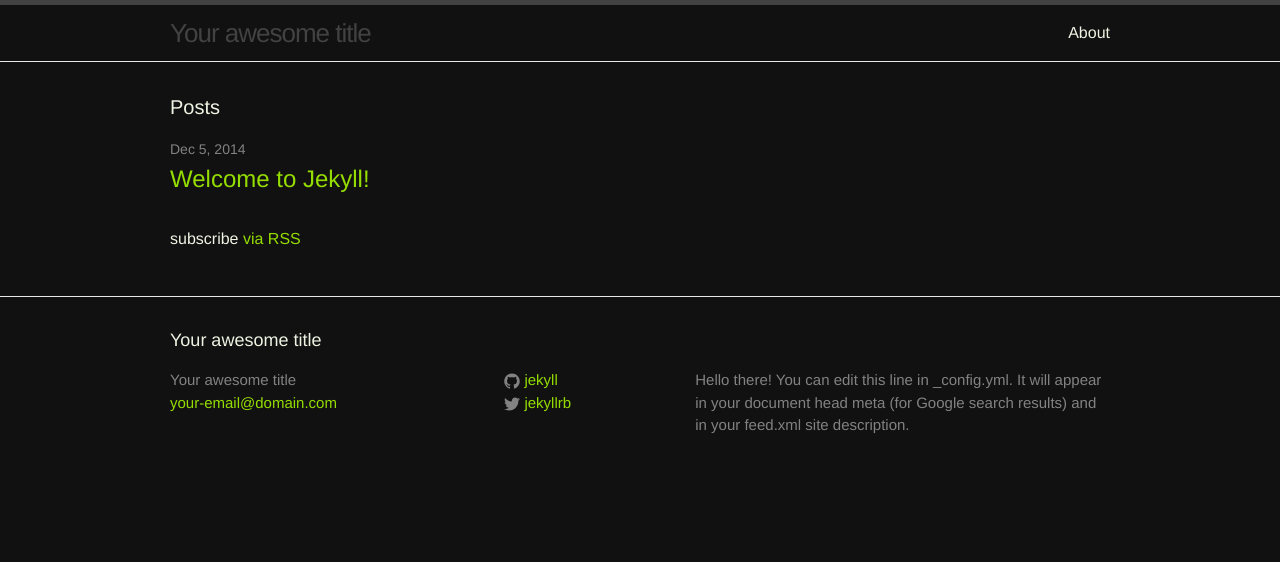
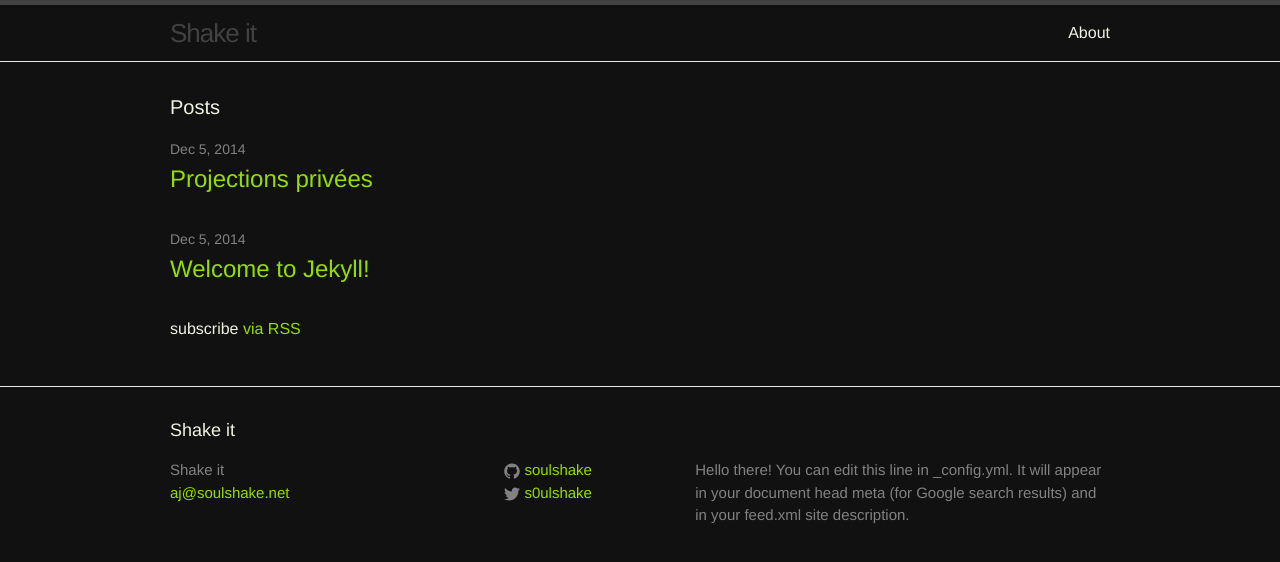
Before and after one commit to soulshake/soulshake.github.io, a Jekyll site: the page built from index.html, in a window 1280 px wide. Shown: the top 562 px of the page. Built offline with Jekyll 4.4.1, drawn with Linux system fonts in a browser that asks for light colours.

Commit message:
config and sample post

```diff
--- a/_config.yml
+++ b/_config.yml
@@ -1,14 +1,14 @@
 # Site settings
-title: Your awesome title
-email: your-email@domain.com
+title: Shake it
+email: aj@soulshake.net
 description: > # this means to ignore newlines until "baseurl:"
   Hello there! You can edit this
   line in _config.yml. It will appear in your document head meta (for
   Google search results) and in your feed.xml site description.
 baseurl: "" # the subpath of your site, e.g. /blog/
-url: "http://yourdomain.com" # the base hostname & protocol for your site
-twitter_username: jekyllrb
-github_username:  jekyll
+url: "http://soulshake.net" # the base hostname & protocol for your site
+twitter_username: s0ulshake
+github_username: soulshake
 
 # Build settings
 markdown: kramdown
```
Also changed, not shown: _posts/2014-12-05-projections-privees.md (added, +96 -0 lines).
